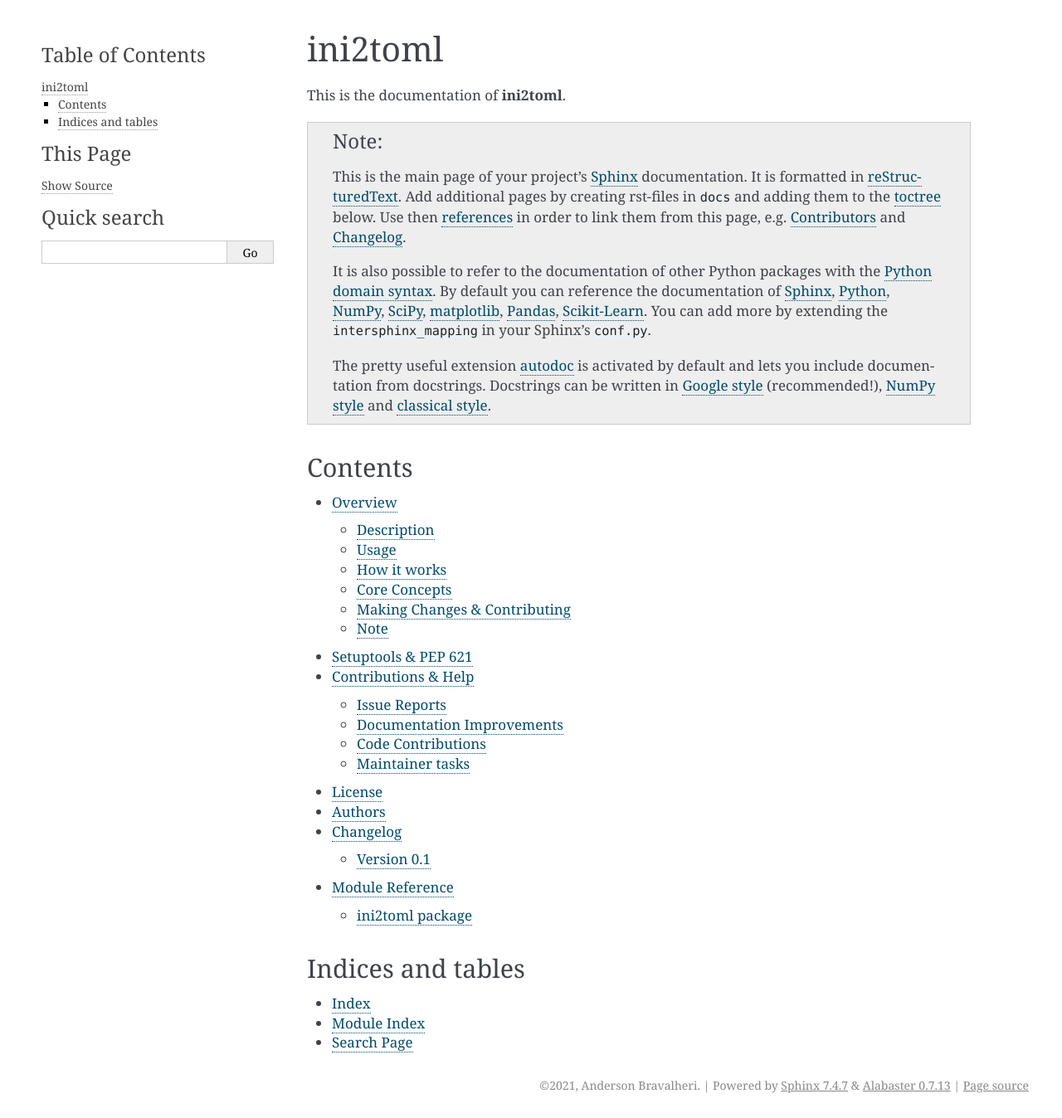
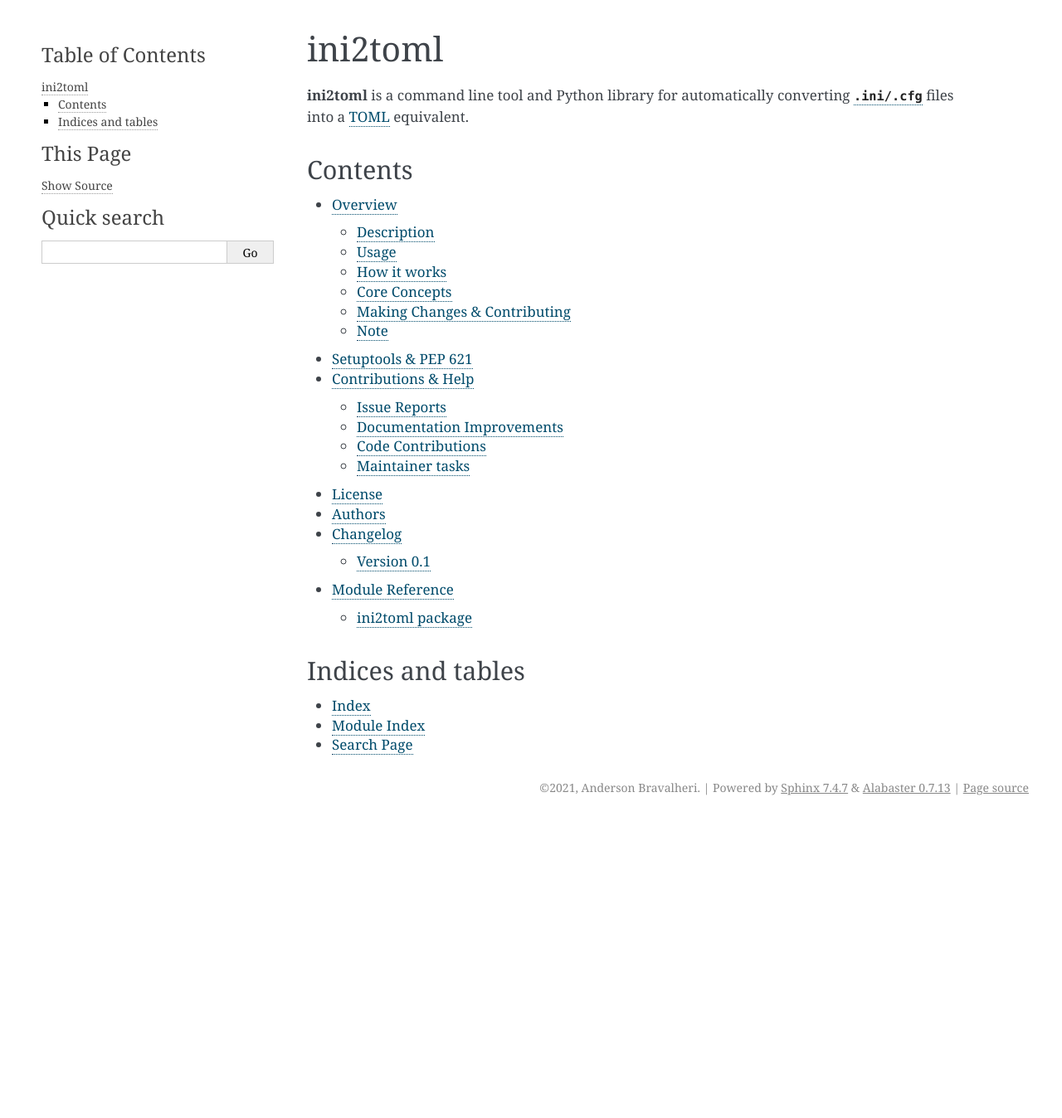
Before and after one commit to abravalheri/ini2toml, a Sphinx documentation site: the page built from docs/index.rst, in a window 1280 px wide. Shown: the whole page at 83% size. Built offline with Sphinx 7.4.7, drawn with Linux system fonts in a browser that asks for light colours; after the commit the page ends 989 px from its top, so only the background shows below that.

Commit message:
Documentation improvements

```diff
--- a/docs/index.rst
+++ b/docs/index.rst
@@ -2,25 +2,8 @@
 ini2toml
 ========
 
-This is the documentation of **ini2toml**.
-
-.. note::
-
-    This is the main page of your project's `Sphinx`_ documentation.
-    It is formatted in `reStructuredText`_. Add additional pages
-    by creating rst-files in ``docs`` and adding them to the `toctree`_ below.
-    Use then `references`_ in order to link them from this page, e.g.
-    :ref:`authors` and :ref:`changes`.
-
-    It is also possible to refer to the documentation of other Python packages
-    with the `Python domain syntax`_. By default you can reference the
-    documentation of `Sphinx`_, `Python`_, `NumPy`_, `SciPy`_, `matplotlib`_,
-    `Pandas`_, `Scikit-Learn`_. You can add more by extending the
-    ``intersphinx_mapping`` in your Sphinx's ``conf.py``.
-
-    The pretty useful extension `autodoc`_ is activated by default and lets
-    you include documentation from docstrings. Docstrings can be written in
-    `Google style`_ (recommended!), `NumPy style`_ and `classical style`_.
+**ini2toml** is a command line tool and Python library for automatically
+converting |ini_cfg|_ files into a TOML_ equivalent.
 
 
 Contents
@@ -45,18 +28,7 @@
 * :ref:`modindex`
 * :ref:`search`
 
-.. _toctree: https://www.sphinx-doc.org/en/master/usage/restructuredtext/directives.html
-.. _reStructuredText: https://www.sphinx-doc.org/en/master/usage/restructuredtext/basics.html
-.. _references: https://www.sphinx-doc.org/en/stable/markup/inline.html
-.. _Python domain syntax: https://www.sphinx-doc.org/en/master/usage/restructuredtext/domains.html#the-python-domain
-.. _Sphinx: https://www.sphinx-doc.org/
-.. _Python: https://docs.python.org/
-.. _Numpy: https://numpy.org/doc/stable
-.. _SciPy: https://docs.scipy.org/doc/scipy/reference/
-.. _matplotlib: https://matplotlib.org/contents.html#
-.. _Pandas: https://pandas.pydata.org/pandas-docs/stable
-.. _Scikit-Learn: https://scikit-learn.org/stable
-.. _autodoc: https://www.sphinx-doc.org/en/master/ext/autodoc.html
-.. _Google style: https://google.github.io/styleguide/pyguide.html#38-comments-and-docstrings
-.. _NumPy style: https://numpydoc.readthedocs.io/en/latest/format.html
-.. _classical style: https://www.sphinx-doc.org/en/master/domains.html#info-field-lists
+.. |ini_cfg| replace:: ``.ini/.cfg``
+
+.. _ini_cfg: https://docs.python.org/3/library/configparser.html#supported-ini-file-structure
+.. _TOML: https://toml.io/en/
```
Also changed, not shown: CONTRIBUTING.rst (+19 -35 lines), README.rst (+51 -48 lines), docs/setuptools_pep621.rst (+15 -14 lines), 5 other files.
